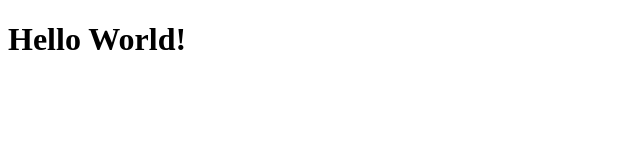
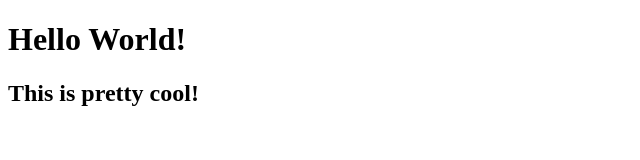
Before and after one commit to liltinus/coursera-test, a plain HTML site: page site/index.html in a window 1280 px wide. Shown: the whole page, without its empty margins (0-640 px from the left). Drawn offline with Linux system fonts and the light colour scheme.

Commit message:
Small addition to our page content

```diff
--- a/site/index.html
+++ b/site/index.html
@@ -5,5 +5,6 @@
 </head>
 <body>
 <h1>Hello World!</h1>
+<h2> This is pretty cool!</h2>
 </body>
 </html>
```
